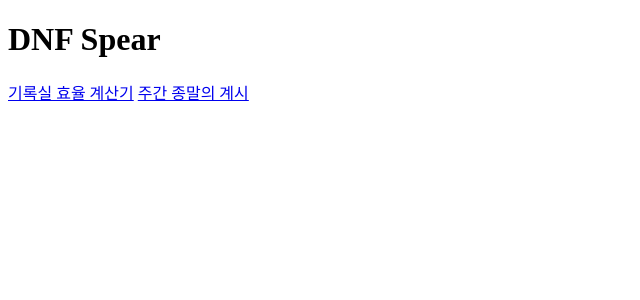
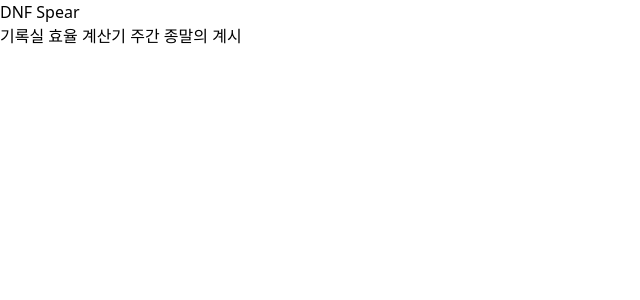
Before and after one commit to PlantJelly/dnfspear, a SvelteKit app: page / in a window 1280 px wide. Shown: the top 300 px of the page, without its empty margins (0-640 px from the left). Built offline with nearby package versions, Linux system fonts and the light colour scheme.

Commit message:
tailwindcss 설치

```diff
--- a/package.json
+++ b/package.json
@@ -15,8 +15,10 @@
         "@sveltejs/adapter-auto": "^6.0.0",
         "@sveltejs/kit": "^2.16.0",
         "@sveltejs/vite-plugin-svelte": "^5.0.0",
+        "@tailwindcss/vite": "^4.1.11",
         "svelte": "^5.0.0",
         "svelte-check": "^4.0.0",
+        "tailwindcss": "^4.1.11",
         "typescript": "^5.0.0",
         "vite": "^6.2.6",
         "vite-plugin-devtools-json": "^0.2.0"
--- /dev/null
+++ b/src/app.css
@@ -0,0 +1,2 @@
+/* src/app.css */
+@import "tailwindcss";
--- /dev/null
+++ b/src/routes/+layout.svelte
@@ -0,0 +1,5 @@
+<script>
+    import '../app.css';
+</script>
+
+<slot />
--- a/vite.config.js
+++ b/vite.config.js
@@ -2,13 +2,14 @@ import devtoolsJson from "vite-plugin-devtools-json";
 import { sveltekit } from "@sveltejs/kit/vite";
 import { defineConfig } from "vite";
 import dotenv from "dotenv";
+import tailwindcss from "@tailwindcss/vite";
 
 dotenv.config();
 
 console.log(process.env.PORT);
 
 export default defineConfig({
-    plugins: [sveltekit(), devtoolsJson()],
+    plugins: [sveltekit(), devtoolsJson(), tailwindcss()],
     server: {
         port: Number(process.env.PORT) ?? 5173,
     },
```
Also changed, not shown: 1 other file (tests, documents, lock files or other folders).
